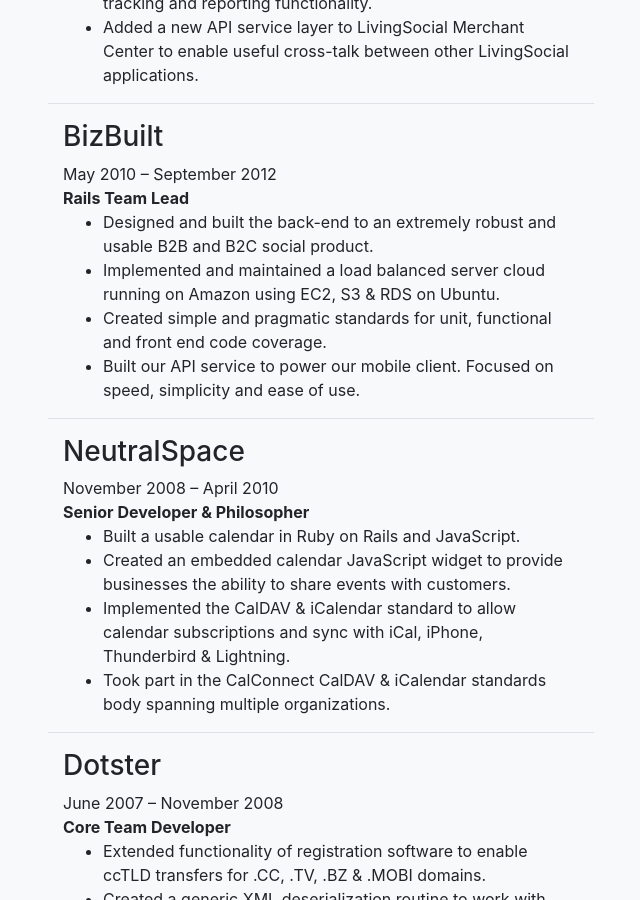
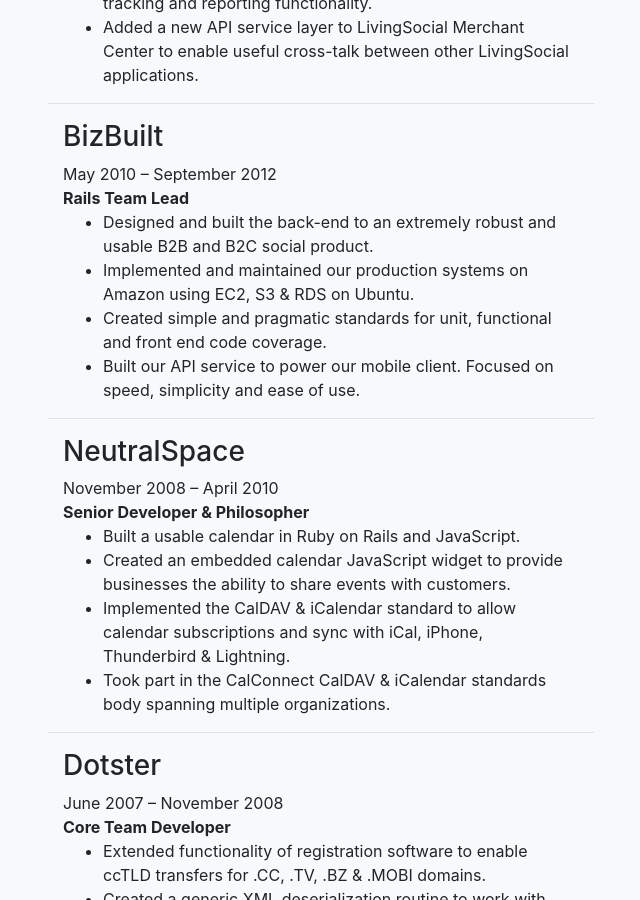
Before and after one commit to jdodson/jdodsonorg, a Jekyll site: the page built from resume.html, in a window 1280 px wide and 900 px high, scrolled down 2302 px. Shown: the whole window, without its empty margins (319-959 px from the left). Built offline with Jekyll 4.4.1, drawn with Linux system fonts in a browser that asks for light colours; nearby versions of some CDN libraries; some of the changed text lies outside the part shown.

Commit message:
A few changes to some resume text

```diff
--- a/resume.html
+++ b/resume.html
@@ -126,7 +126,7 @@
           <strong>Rails Team Lead</strong>
           <ul>
             <li>Designed and built the back-end to an extremely robust and usable B2B and B2C social product.</li>
-            <li>Implemented and maintained a load balanced server cloud running on Amazon using EC2, S3 & RDS on Ubuntu.</li>
+            <li>Implemented and maintained our production systems on Amazon using EC2, S3 & RDS on Ubuntu.</li>
             <li>Created simple and pragmatic standards for unit, functional and front end code coverage.</li>
             <li>Built our API service to power our mobile client.  Focused on speed, simplicity and ease of use.</li>
           </ul>
```
Also changed, not shown: other parts of resume.html (+1 -1 lines).
